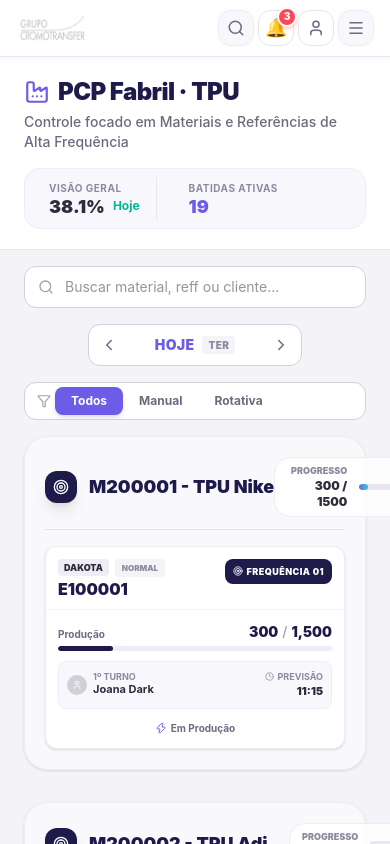
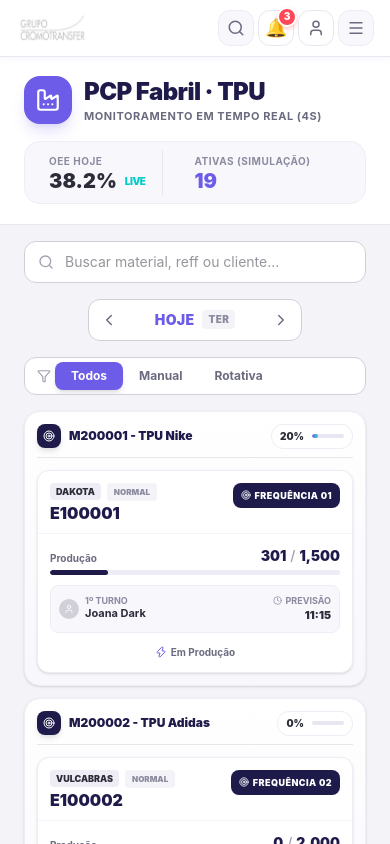
Before and after one commit to cedruoficial/aicro, a React (Vite) app in the folder frontend-v2/: page /tpu in a window 390 px wide. Shown: the top 844 px of the page. Built offline with nearby package versions, Linux system fonts and the light colour scheme.

Commit message:
feat: enable live production simulation and ultra-dense grid in TPU

```diff
--- a/frontend-v2/src/pages/TPU.tsx
+++ b/frontend-v2/src/pages/TPU.tsx
@@ -1,4 +1,4 @@
-import { useState, useMemo } from 'react';
+import { useState, useMemo, useEffect } from 'react';
 import { getMockTpuJobs } from '../data/mockTPU';
 import type { TPUJob, TPUGroupedMaterial } from '../types/tpu';
 import { Target, AlertCircle, Clock, Zap, CheckCircle2, User, Factory, Cpu, Search, Filter, ChevronLeft, ChevronRight } from 'lucide-react';
@@ -7,6 +7,7 @@
   const [searchTerm, setSearchTerm] = useState('');
   const [filterType, setFilterType] = useState<'Todos' | 'Manual' | 'Rotativa'>('Todos');
   const [dayOffset, setDayOffset] = useState(0);
+  const [jobs, setJobs] = useState<TPUJob[]>([]);
 
   const currentDate = useMemo(() => {
     const d = new Date();
@@ -15,11 +16,35 @@
   }, [dayOffset]);
   const isToday = dayOffset === 0;
 
-  const currentJobs = useMemo(() => getMockTpuJobs(dayOffset), [dayOffset]);
+  // Initialize and Update Jobs
+  useEffect(() => {
+    setJobs(getMockTpuJobs(dayOffset));
+  }, [dayOffset]);
+
+  // Real-time Simulation (Increments every 4 seconds)
+  useEffect(() => {
+    if (!isToday) return;
+
+    const interval = setInterval(() => {
+      setJobs(current => current.map(job => {
+        if (job.status === 'Em Produção' && job.quantityProduced < job.quantityRequested) {
+          const increment = Math.floor(Math.random() * 5) + 1;
+          return {
+            ...job,
+            quantityProduced: Math.min(job.quantityProduced + increment, job.quantityRequested),
+            status: job.quantityProduced + increment >= job.quantityRequested ? 'Concluído' : 'Em Produção'
+          };
+        }
+        return job;
+      }));
+    }, 4000);
+
+    return () => clearInterval(interval);
+  }, [isToday]);
 
   // Filtragem e Agrupamento
   const groupedData = useMemo(() => {
-    let filtered = currentJobs;
+    let filtered = jobs;
 
     if (searchTerm) {
       const lowerSearch = searchTerm.toLowerCase();
@@ -47,11 +72,11 @@
     });
 
     return Array.from(groups.values());
-  }, [currentJobs, searchTerm, filterType]);
+  }, [jobs, searchTerm, filterType]);
 
-  const totalEmProducao = currentJobs.filter(j => j.status === 'Em Produção').length;
-  const producaoGeral = currentJobs.reduce((acc, obj) => acc + obj.quantityProduced, 0);
-  const metaGeral = currentJobs.reduce((acc, obj) => acc + obj.quantityRequested, 0);
+  const totalEmProducao = jobs.filter(j => j.status === 'Em Produção').length;
+  const producaoGeral = jobs.reduce((acc, obj) => acc + obj.quantityProduced, 0);
+  const metaGeral = jobs.reduce((acc, obj) => acc + obj.quantityRequested, 0);
   const progressoGeral = metaGeral > 0 ? (producaoGeral / metaGeral) * 100 : 0;
 
   const dateLabel = dayOffset === 0 ? 'HOJE' : dayOffset === 1 ? 'AMANHÃ' : dayOffset === -1 ? 'ONTEM' : currentDate.toLocaleDateString('pt-BR', { day: '2-digit', month: 'short' }).replace(' de ', '/');
@@ -60,34 +85,36 @@
     <div className="flex flex-col min-h-[calc(100vh-64px)] bg-[#F4F3F8] font-sans pb-10">
       {/* HEADER PAGE */}
       <div className="bg-white border-b border-[#E8E6F0] shrink-0">
-        <div className="max-w-[1440px] mx-auto px-6 lg:px-8 py-5 flex flex-col sm:flex-row sm:items-center justify-between gap-4">
-          <div>
-            <h1 className="text-2xl font-black text-[#1E1B4B] tracking-tight flex items-center gap-2">
-              <Factory className="text-[#6C5CE7]" size={26} />
-              PCP Fabril · TPU
-            </h1>
-            <p className="text-[#6B6B80] text-sm mt-1 font-medium">Controle focado em Materiais e Referências de Alta Frequência</p>
+        <div className="max-w-full mx-auto px-6 lg:px-8 py-5 flex flex-col sm:flex-row sm:items-center justify-between gap-4">
+          <div className="flex items-center gap-3">
+             <div className="w-12 h-12 rounded-2xl bg-[#6C5CE7] flex items-center justify-center shadow-lg shadow-[#6C5CE730]">
+                <Factory className="text-white" size={26} />
+             </div>
+             <div>
+                <h1 className="text-2xl font-black text-[#1E1B4B] tracking-tight">PCP Fabril · TPU</h1>
+                <p className="text-[#6B6B80] text-[11px] font-bold uppercase tracking-wider">Monitoramento em Tempo Real (4s)</p>
+             </div>
           </div>
 
           {/* MÉTRICAS GLOBAIS */}
           <div className="flex items-center gap-4 bg-[#F8F7FC] p-2 rounded-2xl border border-[#EEEDF5]">
             <div className="px-4 py-1 border-r border-[#E8E6F0]">
-              <div className="text-[10px] font-bold text-[#8B8BA0] uppercase tracking-wider mb-0.5">Visão Geral</div>
+              <div className="text-[10px] font-bold text-[#8B8BA0] uppercase tracking-wider mb-0.5">OEE Hoje</div>
               <div className="flex items-end gap-2">
-                <span className="text-lg font-black text-[#2D2D3A] leading-none">{progressoGeral.toFixed(1)}%</span>
-                <span className="text-xs text-[#00B894] font-bold mb-0.5">Hoje</span>
+                <span className="text-xl font-black text-[#2D2D3A] leading-none">{progressoGeral.toFixed(1)}%</span>
+                <span className="text-[10px] text-[#00CEC9] font-black uppercase tracking-tighter mb-0.5">Live</span>
               </div>
             </div>
             <div className="px-4 py-1">
-               <div className="text-[10px] font-bold text-[#8B8BA0] uppercase tracking-wider mb-0.5">Batidas Ativas</div>
-               <div className="text-lg font-black text-[#6C5CE7] leading-none">{totalEmProducao}</div>
+               <div className="text-[10px] font-bold text-[#8B8BA0] uppercase tracking-wider mb-0.5">Ativas (Simulação)</div>
+               <div className="text-xl font-black text-[#6C5CE7] leading-none">{totalEmProducao}</div>
             </div>
           </div>
         </div>
       </div>
 
       {/* CONTROLES */}
-      <div className="max-w-[1440px] mx-auto w-full px-6 lg:px-8 py-4 flex flex-col md:flex-row items-center justify-between gap-4">
+      <div className="max-w-full mx-auto w-full px-6 lg:px-8 py-4 flex flex-col md:flex-row items-center justify-between gap-4">
         <div className="relative w-full md:w-[320px]">
           <Search size={16} className="absolute left-3.5 top-1/2 -translate-y-1/2 text-[#A0A0B0]" />
           <input
@@ -153,41 +180,40 @@
              <p className="text-[#8B8BA0]">Tente alterar os filtros ou a busca.</p>
           </div>
         ) : (
-          <div className="grid grid-cols-1 xl:grid-cols-2 3xl:grid-cols-3 gap-8 items-start">
+          <div className="grid grid-cols-1 md:grid-cols-2 xl:grid-cols-3 2xl:grid-cols-4 4xl:grid-cols-5 gap-3 items-start">
             {groupedData.map((group) => {
               const groupProgress = group.totalRequested > 0 ? (group.totalProduced / group.totalRequested) * 100 : 0;
 
               return (
-                <div key={group.materialName} className="bg-white/40 border border-[#EEEDF5] rounded-3xl p-5 shadow-sm animate-in fade-in slide-in-from-bottom-4 duration-500 flex flex-col h-full">
-                  {/* HEADER DO GRUPO - Mais Compacto */}
-                  <div className="flex items-center justify-between border-b border-[#D1D0D9]/50 pb-3 mb-4">
-                    <div className="flex items-center gap-3">
-                      <div className="w-8 h-8 rounded-xl bg-[#1E1B4B] flex items-center justify-center shadow-lg shrink-0">
-                         <Target className="text-white" size={16} />
+                <div key={group.materialName} className="bg-white border border-[#EEEDF5] rounded-2xl p-3 shadow-sm animate-in fade-in slide-in-from-bottom-4 duration-500 flex flex-col h-full bg-gradient-to-b from-white to-[#F8F7FC]">
+                  {/* HEADER DO GRUPO - Ultra Compacto */}
+                  <div className="flex items-center justify-between border-b border-[#D1D0D9]/50 pb-2 mb-3">
+                    <div className="flex items-center gap-2 min-w-0">
+                      <div className="w-6 h-6 rounded-lg bg-[#1E1B4B] flex items-center justify-center shadow-md grow-0 shrink-0">
+                         <Target className="text-white" size={12} />
                       </div>
-                      <h2 className="text-lg font-black text-[#1E1B4B] truncate max-w-[200px]" title={group.materialName}>
+                      <h2 className="text-xs font-black text-[#1E1B4B] truncate" title={group.materialName}>
                         {group.materialName}
                       </h2>
                     </div>
 
-                    <div className="flex items-center gap-3 bg-white/80 px-3 py-1.5 rounded-2xl border border-[#EEEDF5]">
+                    <div className="flex items-center gap-2 px-2 py-1 bg-white rounded-xl border border-[#EEEDF5] shrink-0">
                       <div className="text-right">
-                        <div className="text-[9px] font-black uppercase text-[#8B8BA0]">Progresso</div>
-                        <div className="text-xs font-black text-[#2D2D3A]">
-                          {group.totalProduced} / {group.totalRequested}
+                        <div className="text-[10px] font-black text-[#2D2D3A]">
+                          {Math.floor(groupProgress)}%
                         </div>
                       </div>
-                      <div className="w-12 h-1.5 bg-[#E8E6F0] rounded-full overflow-hidden">
+                      <div className="w-8 h-1 bg-[#E8E6F0] rounded-full overflow-hidden">
                          <div
-                           className="h-full bg-gradient-to-r from-[#6C5CE7] to-[#00CEC9] rounded-full"
+                           className="h-full bg-gradient-to-r from-[#6C5CE7] to-[#00CEC9] rounded-full transition-all duration-1000"
                            style={{ width: `${groupProgress}%` }}
                          />
                       </div>
                     </div>
                   </div>
 
-                  {/* GRID INTERNO DO GRUPO - Lado a Lado tbm */}
-                  <div className="grid grid-cols-1 md:grid-cols-2 gap-3">
+                  {/* GRID INTERNO DO GRUPO */}
+                  <div className="grid grid-cols-1 gap-2">
                     {group.jobs.map(job => <JobCard key={job.id} job={job} />)}
                   </div>
                 </div>
```
